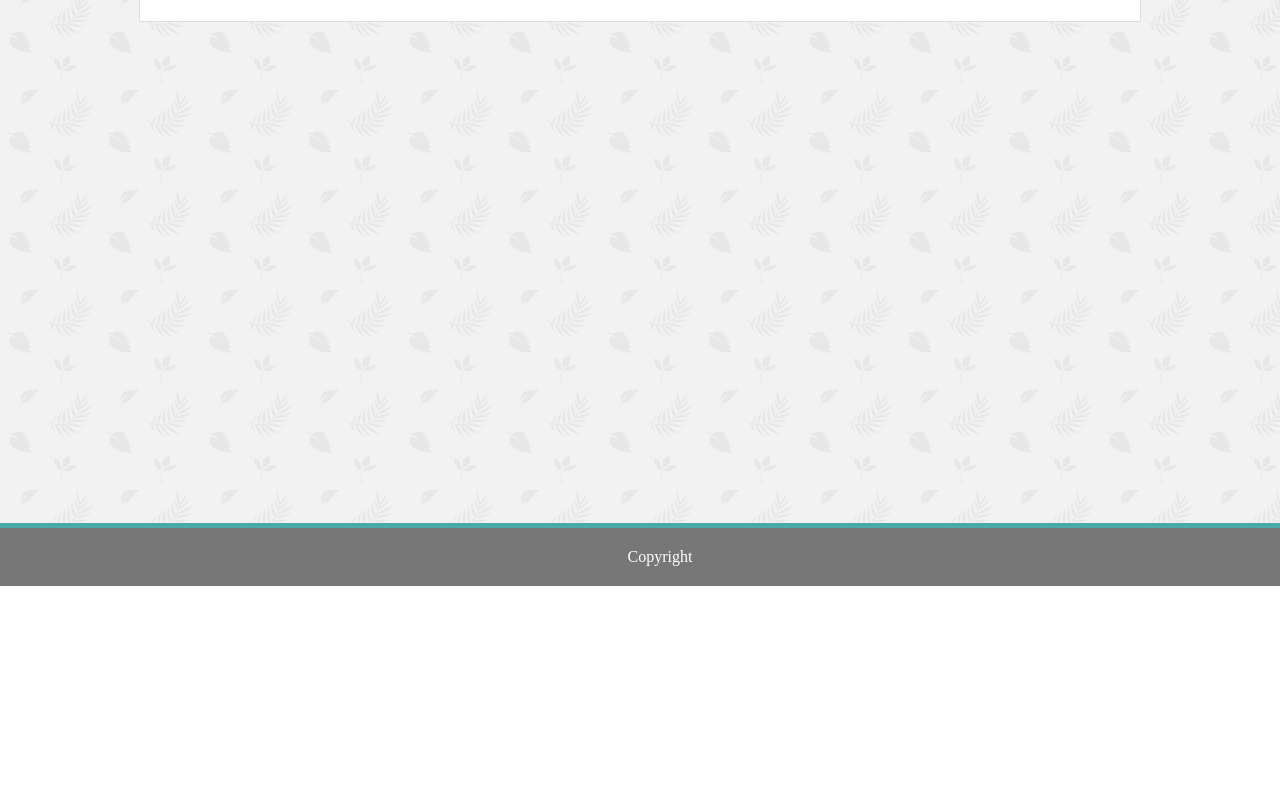
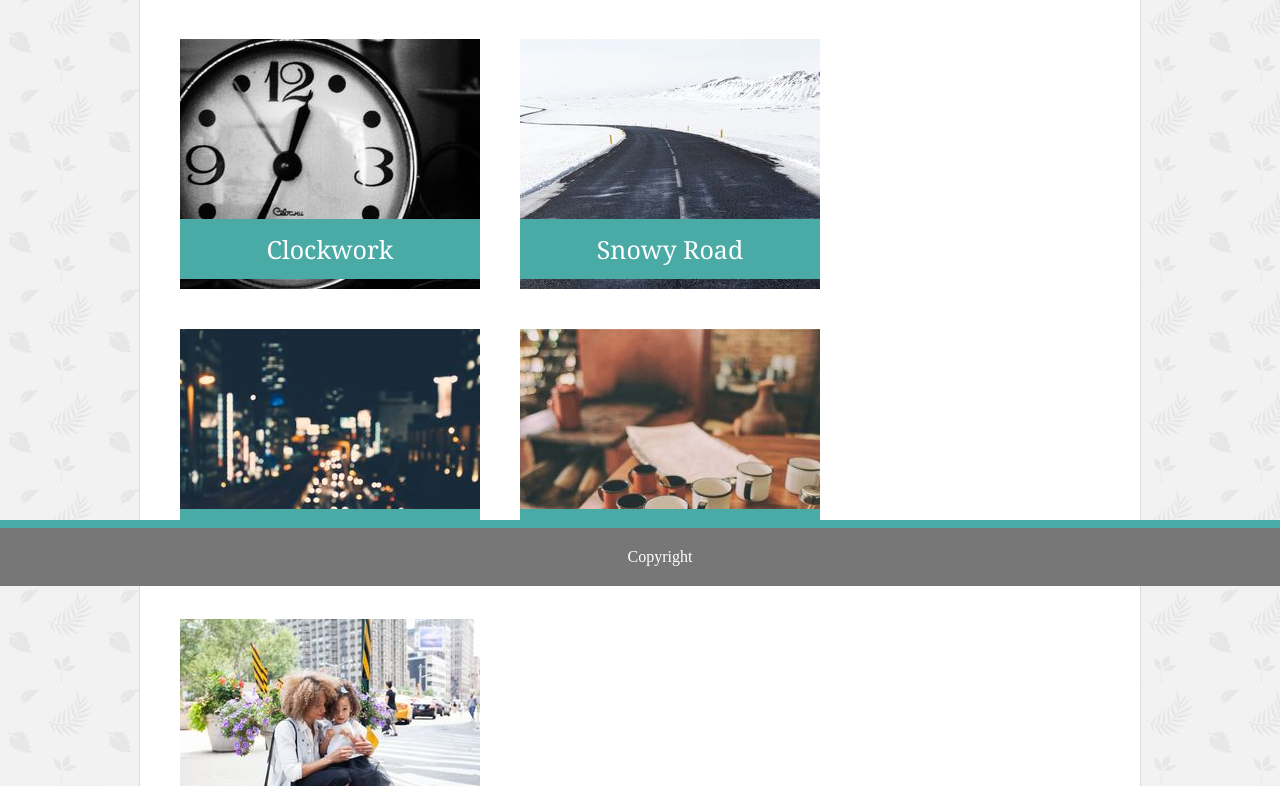
Before and after one commit to emily599/Basic-Portfolio, a plain HTML site: page portfolio.html in a window 1280 px wide. Shown: the part 214-1000 px from the top of the page. Before the commit the page ends 800 px from the top, so only its background shows below. Drawn offline with Linux system fonts and the light colour scheme.

Commit message:
added images to portfolio

```diff
--- a/portfolio.html
+++ b/portfolio.html
@@ -1,3 +1,4 @@
+0
 <!DOCTYPE html>
 <html lang="en">
 
@@ -24,6 +25,26 @@
     <div id="content">
         <h1 id="aboutme">Portfolio
         </h1>
+        <div class="portfolioimg">
+            <img src="/assets/images/lorempixel1.jpg">
+            <div class="banneronimg">Clockwork</div>
+        </div>
+        <div class="portfolioimg">
+            <img src="/assets/images/lorempixel2.jpg">
+            <div class="banneronimg">Snowy Road</div>
+        </div>
+        <div class="portfolioimg">
+            <img src="/assets/images/lorempixel3.jpg">
+            <div class="banneronimg">City Lights</div>
+        </div>
+        <div class="portfolioimg">
+            <img src="/assets/images/lorempixel4.jpg">
+            <div class="banneronimg">Tasting</div>
+        </div>
+        <div class="portfolioimg">
+            <img src="/assets/images/lorempixel5.jpg">
+            <div class="banneronimg">City Life</div>
+        </div>
     </div>
     <div id=footer>Copyright</div>
 </body>
--- a/style.css
+++ b/style.css
@@ -65,7 +65,7 @@ nav {
 
 
 }
-img {
+#profilepic {
     width: 240px;
     height: 240px;
     float: left;
@@ -84,7 +84,7 @@ body {
     margin-left: auto;
     margin-right: auto;
     padding: 20px;
-    border-top-width: 5px;
+    border-top-width: 8px;
     border-top-style: solid;
     border-top-color: #4aaaa5;
     bottom: 0;
@@ -92,3 +92,25 @@ body {
     width: 100%;
     text-align: center;
 }
+.portfolioimg {
+    float: left;
+    width: 300px;
+    height:250px;
+    padding: 20px;
+    position: relative;
+}
+
+.banneronimg {
+    position: absolute;
+    background-color: #4aaaa5;
+    text-align: center;
+    width: 300px;
+    margin-top: -70px;
+    font-family: Georgia, 'Times New Roman', Times, serif;
+    color: white;
+    font-size: 25px;
+    padding-top: 15px;
+    padding-bottom: 15px;
+
+
+}
```
Also changed, not shown: index.html (+1 -1 lines), assets/images/lorempixel1.jpg (added), assets/images/lorempixel2.jpg (added), assets/images/lorempixel3.jpg (added), assets/images/lorempixel4.jpg (added), assets/images/lorempixel5.jpg (added).
